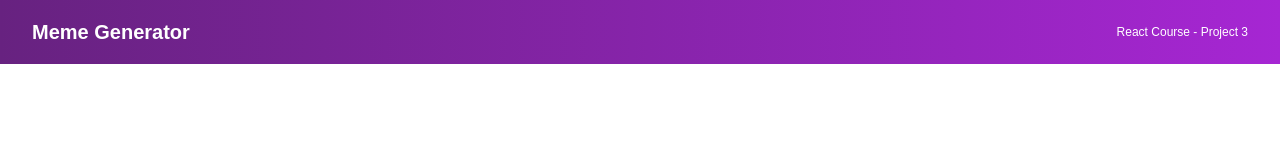
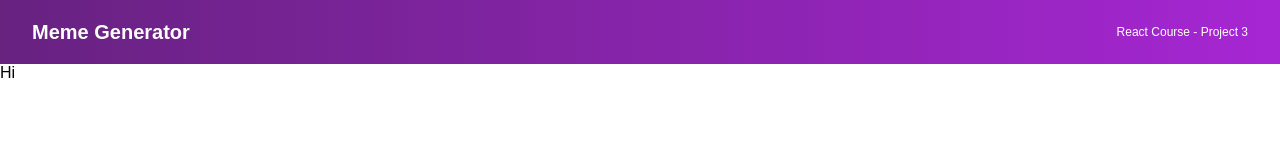
Before and after one commit to angrysun/meme-generator, a React (Create React App) app: page / in a window 1280 px wide. Shown: the top 160 px of the page. Built offline with nearby package versions, Linux system fonts and the light colour scheme.

Commit message:
added Meme component

```diff
--- a/src/App.js
+++ b/src/App.js
@@ -1,10 +1,12 @@
 import './App.css';
 import Header from './components/Header';
+import Meme from './components/Meme';
 
 function App() {
   return (
     <div className="App">
       <Header />
+      <Meme />
     </div>
   );
 }
--- /dev/null
+++ b/src/components/Meme.js
@@ -0,0 +1,7 @@
+export default function Meme() {
+  return (
+    <div>
+      <form>Hi</form>
+    </div>
+  )
+}
```
